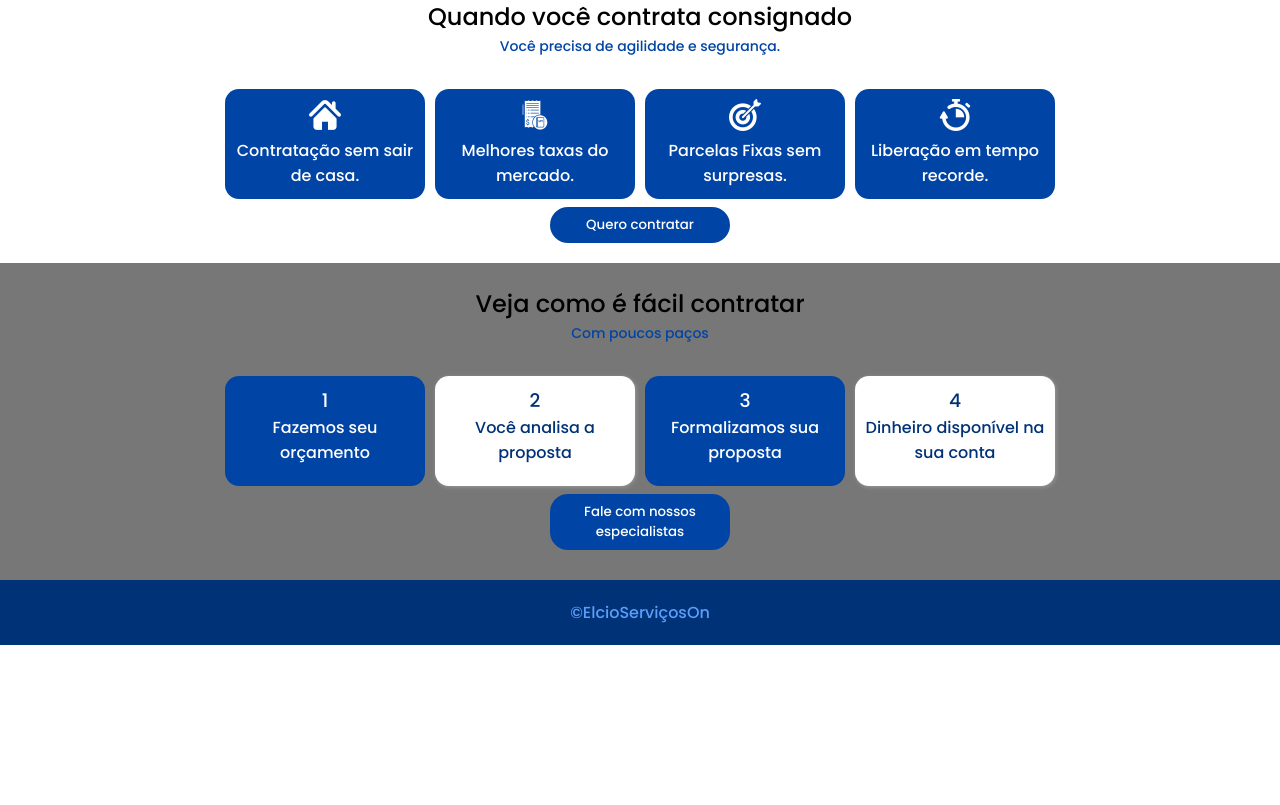
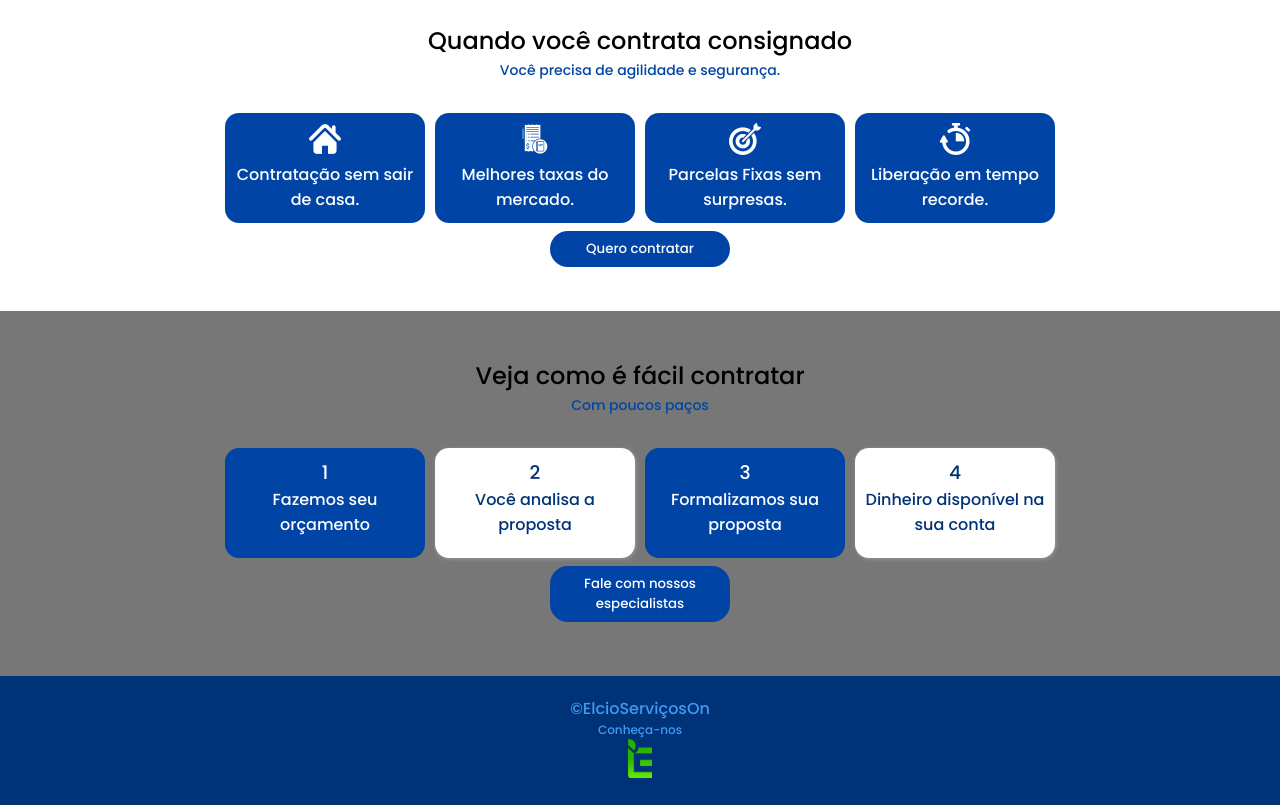
Before and after one commit to ElcioReis3/projeto-landing-page-emprestimos, a plain HTML site: page index.html in a window 1280 px wide. Shown: the part 514-1319 px from the top of the page. Before the commit the page ends 1159 px from the top, so only its background shows below. Drawn offline with Linux system fonts and the light colour scheme.

Commit message:
Adicionado msg ao javascript do button

```diff
--- a/index.html
+++ b/index.html
@@ -97,7 +97,10 @@
         </section>
     </main>
     <footer>
-        <p>&copy;ElcioServiçosOn</p>
+        <a href="https://link-elcio-reis.netlify.app">&copy;ElcioServiçosOn
+            <p style="font-size: 12px;">Conheça-nos</p>
+            <img src="/assets/vendor/marcasE.png" alt="" width="24px">
+        </a>
     </footer>
 
     <script src="/src/js/script.js"></script>
--- a/src/css/style.css
+++ b/src/css/style.css
@@ -8,11 +8,16 @@
     font-family: "Poppins", sans-serif;
     font-weight: 500;
     font-style: normal;
+    text-decoration: none;
 }
 
 main {
     width: 100%;
     height: 100%;
+}
+
+a {
+    color: #409AF2;
 }
 
 section {
@@ -113,6 +118,8 @@ span {
     align-items: center;
     justify-content: center;
     gap: 8px;
+    margin-top: 24px;
+    margin-bottom: 24px;
 }
 
 .title {
--- a/src/js/script.js
+++ b/src/js/script.js
@@ -2,6 +2,9 @@
 
 document.querySelectorAll(".contato").forEach((item) => {
     item.addEventListener("click", (event) => {
-        window.open("https://api.whatsapp.com/send/?phone=5599982219604&text&type=phone_number&app_absent=0")
+        const numero = 5599982219604;
+        const msg = 'Olá, gostaria de saber mais informações.';
+        const url = `https://api.whatsapp.com/send?phone=${numero}&text=${encodeURIComponent(msg)}`;
+        window.open(url);
     })
 })
```
Also changed, not shown: assets/vendor/marcasE.png (added).
